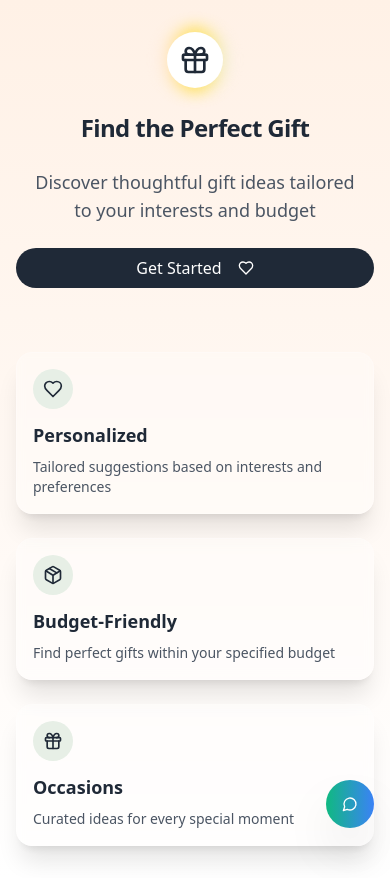
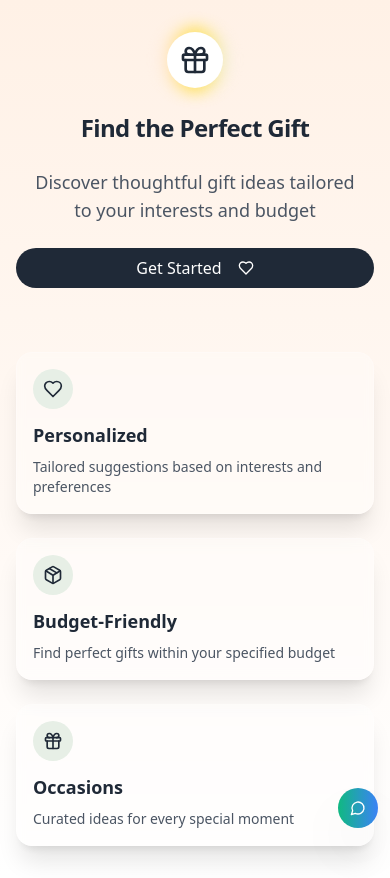
Before and after one commit to AnushaBanad/giftoria-suggester, a React (Vite) app: page / in a window 390 px wide. Built offline with nearby package versions, Linux system fonts and the light colour scheme.

Commit message:
Fix: Chatbot position and visibility
Adjust chatbot position to be slightly above the bottom and ensure full visibility.

```diff
--- a/src/components/chatbot/ChatBot.tsx
+++ b/src/components/chatbot/ChatBot.tsx
@@ -111,7 +111,7 @@ export const ChatBot: React.FC<ChatBotProps> = ({ isOpen, onToggle }) => {
   if (!isOpen) return null;
 
   return (
-    <Card className="fixed bottom-4 right-4 w-80 h-96 z-50 shadow-2xl border-2 border-gray-200 sm:w-72 sm:h-80 md:w-80 md:h-96">
+    <Card className="fixed bottom-20 right-4 w-80 h-96 z-50 shadow-2xl border-2 border-gray-200 sm:bottom-16 sm:right-4 sm:w-72 sm:h-80 md:w-80 md:h-96 chatbot-container">
       <div className="flex items-center justify-between p-3 bg-gradient-to-r from-emerald-500 to-blue-500 text-white rounded-t-lg">
         <div className="flex items-center gap-2">
           <Bot className="w-5 h-5" />
--- a/src/components/chatbot/ChatBotToggle.tsx
+++ b/src/components/chatbot/ChatBotToggle.tsx
@@ -14,7 +14,7 @@ export const ChatBotToggle: React.FC<ChatBotToggleProps> = ({ onClick, isOpen })
   return (
     <Button
       onClick={onClick}
-      className="fixed bottom-4 right-4 w-12 h-12 sm:w-14 sm:h-14 rounded-full bg-gradient-to-r from-emerald-500 to-blue-500 hover:from-emerald-600 hover:to-blue-600 shadow-2xl z-40 transition-all duration-300 hover:scale-110"
+      className="fixed bottom-6 right-4 w-12 h-12 sm:w-14 sm:h-14 rounded-full bg-gradient-to-r from-emerald-500 to-blue-500 hover:from-emerald-600 hover:to-blue-600 shadow-2xl z-40 transition-all duration-300 hover:scale-110 chatbot-toggle"
       size="icon"
     >
       <MessageCircle className="w-5 h-5 sm:w-6 sm:h-6 text-white" />
--- a/src/index.css
+++ b/src/index.css
@@ -153,14 +153,14 @@
   .chatbot-container {
     width: calc(100vw - 2rem) !important;
     max-width: 288px !important;
-    bottom: 1rem !important;
+    bottom: 5rem !important;
     right: 1rem !important;
     height: 320px !important;
     max-height: 320px !important;
   }
 
   .chatbot-toggle {
-    bottom: 1rem !important;
+    bottom: 1.5rem !important;
     right: 1rem !important;
     width: 3rem !important;
     height: 3rem !important;
@@ -169,17 +169,17 @@
 
 @media (max-width: 480px) {
   .chatbot-container {
-    width: calc(100vw - 1rem) !important;
+    width: calc(100vw - 1.5rem) !important;
     max-width: 280px !important;
-    bottom: 0.5rem !important;
-    right: 0.5rem !important;
+    bottom: 4.5rem !important;
+    right: 0.75rem !important;
     height: 300px !important;
     max-height: 300px !important;
   }
 
   .chatbot-toggle {
-    bottom: 0.5rem !important;
-    right: 0.5rem !important;
+    bottom: 1rem !important;
+    right: 0.75rem !important;
     width: 2.5rem !important;
     height: 2.5rem !important;
   }
```
